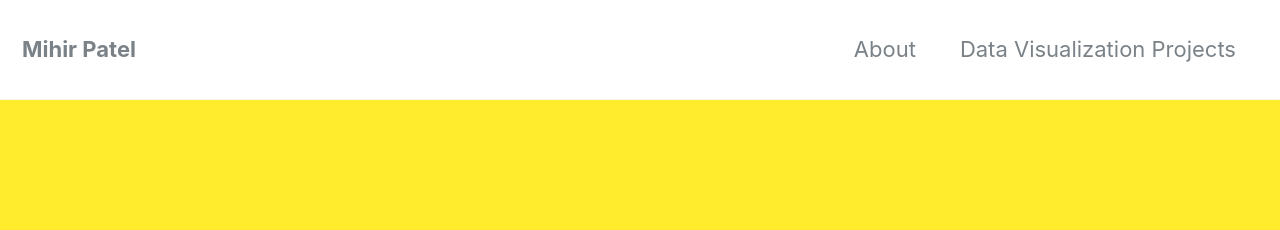
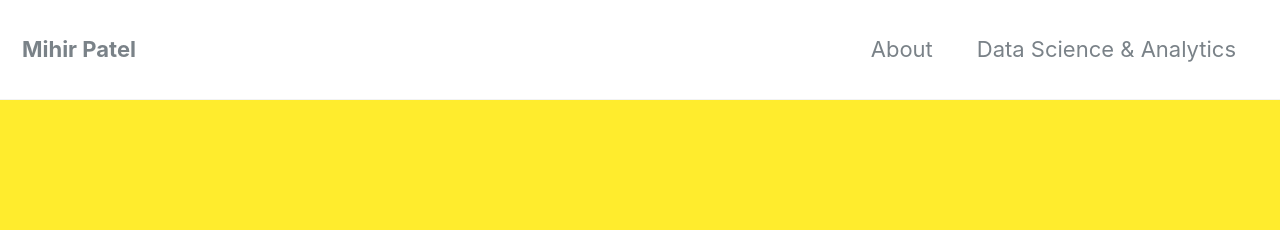
Before and after one commit to mihirp161/mihirp161.github.io, a Jekyll site: the page built from index.html, in a window 1280 px wide and 900 px high. Shown: the top 230 px of the window. Built offline with Jekyll 4.4.1, drawn with Linux system fonts in a browser that asks for light colours; nearby versions of some CDN libraries; the list of posts is cut into pages by our own code.

Commit message:
Update navigation.yml

```diff
--- a/_data/navigation.yml
+++ b/_data/navigation.yml
@@ -2,8 +2,8 @@
 main:
   - title: "About"
     url: /about/
-  - title: "Data Visualization Projects"
-    url: /data-visualization/
+  - title: "Data Science & Analytics"
+    url: /data-science-and-analytics/
   # - title: "Sample Posts"
   #   url: /year-archive/
   # - title: "Sample Collections"
```
